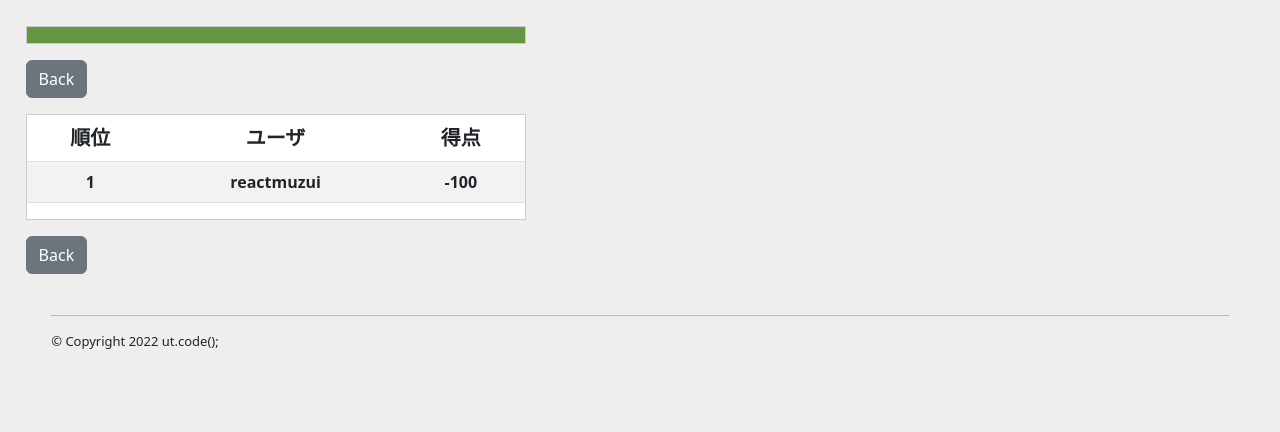
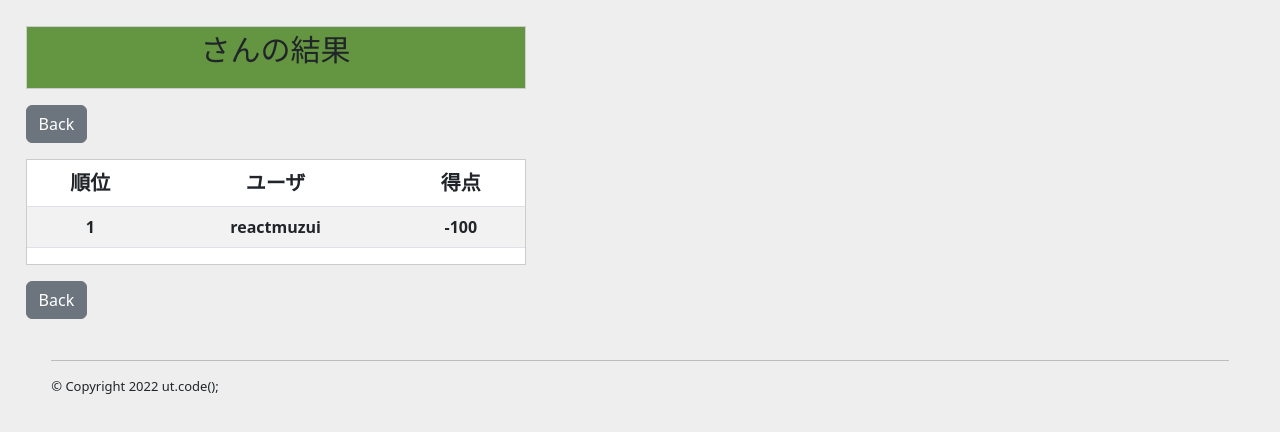
Before and after one commit to ut-code/typing-game, a React (Vite) app in the folder frontend/: page /result in a window 1280 px wide. Shown: the top 432 px of the page. Built offline with nearby package versions, Linux system fonts and the light colour scheme; no server answers.

Commit message:
userNameをReact風に変更

```diff
--- a/frontend/src/pages/Result/Result.tsx
+++ b/frontend/src/pages/Result/Result.tsx
@@ -14,6 +14,7 @@ export default function Result() {
   const [listItems, setListItems] = useState([
     { record_id: 1, problem: 1, username: "reactmuzui", score: -100 },
   ]);
+  const [userName, setUserName] = useState<string>("");
 
   // script.jsを読み込む
   useEffect(() => {
@@ -38,8 +39,7 @@ export default function Result() {
         }
       }
 
-      document.getElementById("name").textContent =
-        data.username + "さんの結果";
+      setUserName(data.username);
       document.getElementById("yourRank").textContent = "順位" + rank + "位";
       document.getElementById("time").textContent = "時間" + data.time + "秒";
       document.getElementById("score").textContent =
@@ -69,7 +69,7 @@ export default function Result() {
       </Helmet>
       <Stack gap={3}>
         <div className="yourResults">
-          <p id="name"></p>
+          <p>{userName}さんの結果</p>
           <p id="yourRank"></p>
           <p id="time"></p>
           <p id="score"></p>
```
